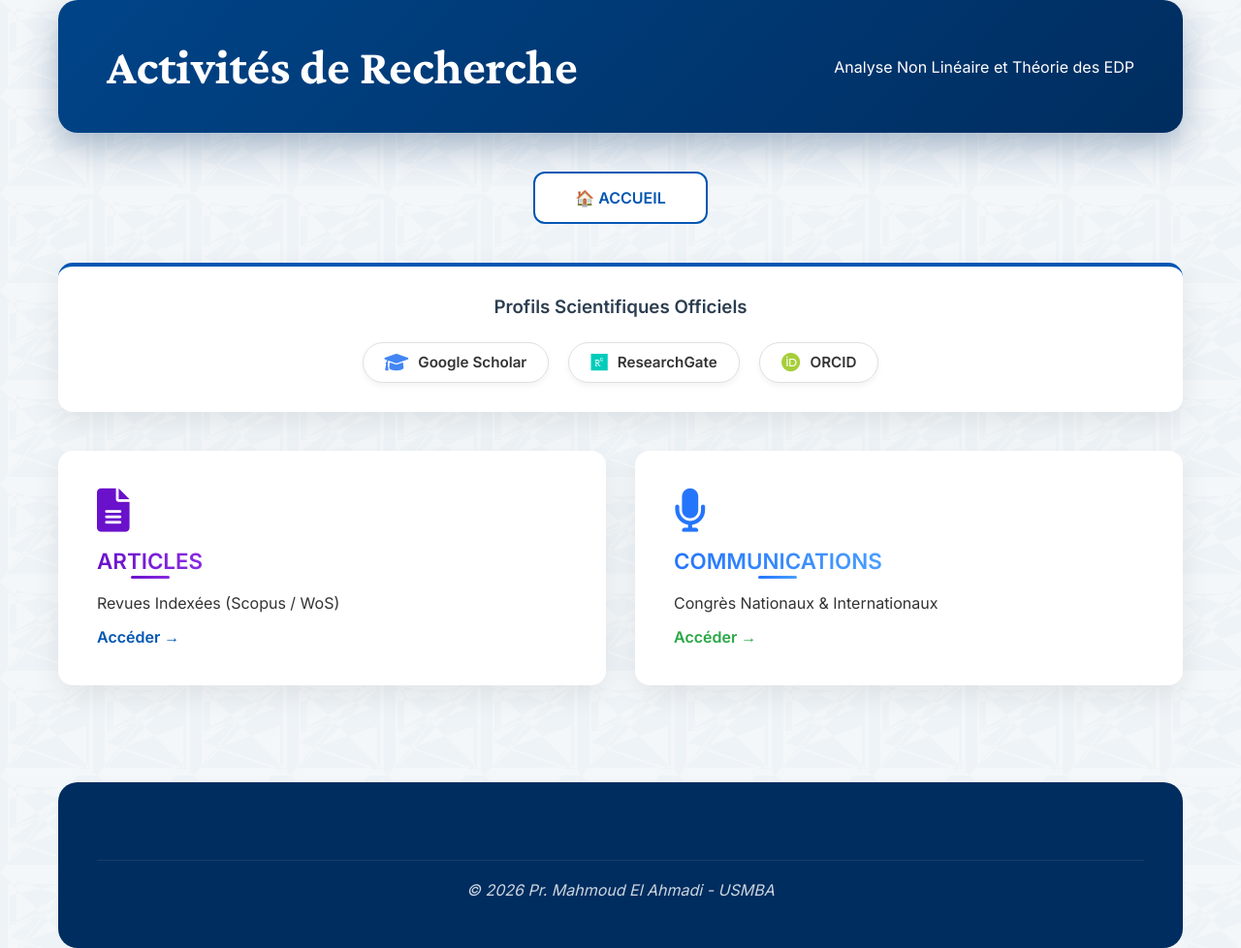
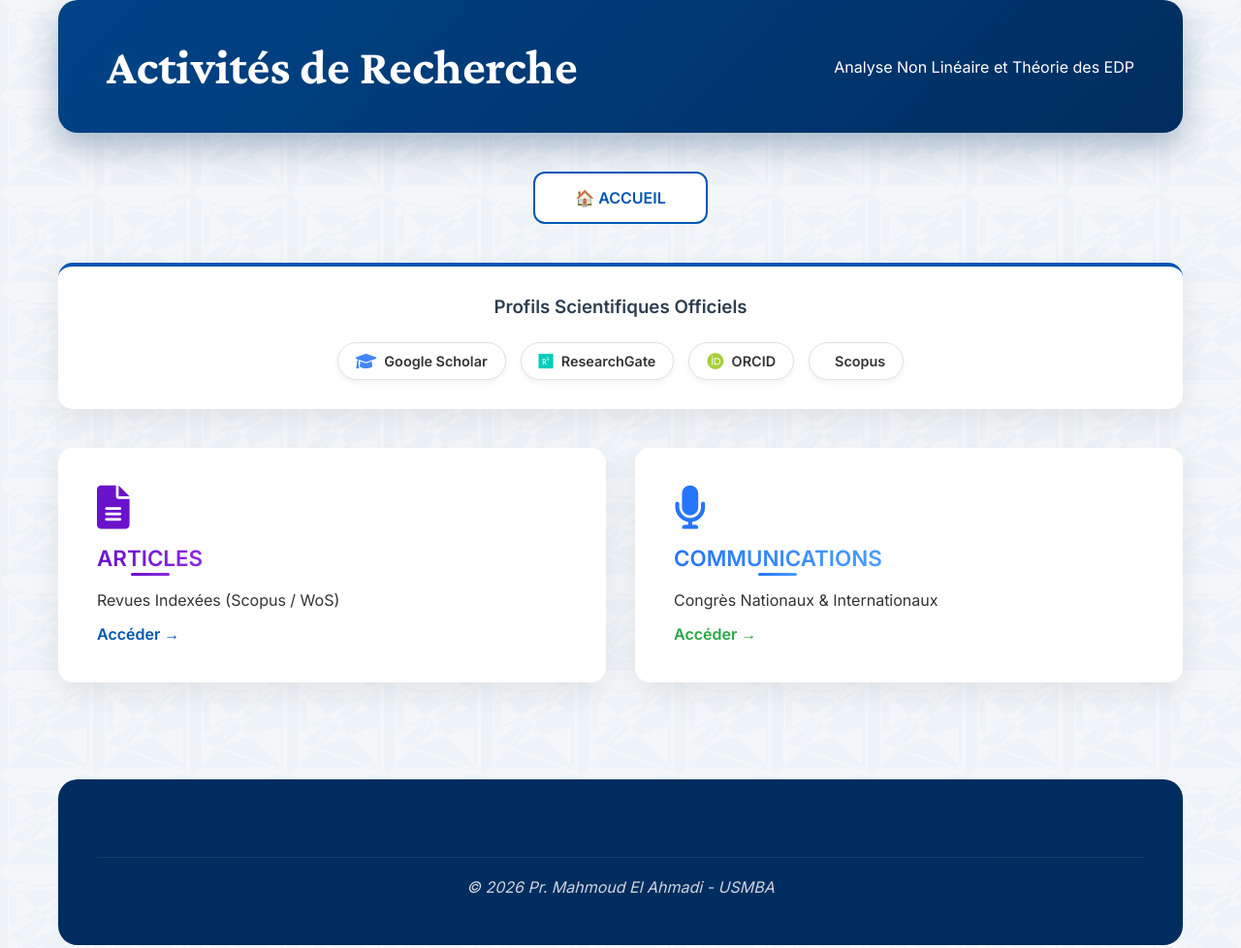
Before and after one commit to mahmoudmath/mahmoudmath.github.io, a Jekyll site: the page recherche.html, which Jekyll copies as it is, in a window 1280 px wide. Shown: the whole page at 97% size. Built offline with Jekyll 4.4.1, drawn with Linux system fonts in a browser that asks for light colours.

Commit message:
Update recherche.html

```diff
--- a/recherche.html
+++ b/recherche.html
@@ -16,11 +16,11 @@ j=d.createElement(s),dl=l!='dataLayer'?'&l='+l:'';j.async=true;j.src=
     <link rel="stylesheet" href="style.css">
 
     <style>
-        /* --- STYLE DES PROFILS SCIENTIFIQUES --- */
+        /* --- STYLE DES PROFILS SCIENTIFIQUES (4 BOUTONS) --- */
         .research-links {
             display: flex;
             justify-content: center;
-            gap: 20px;
+            gap: 15px; /* Espacement ajusté pour 4 boutons */
             flex-wrap: wrap;
             margin-top: 20px;
         }
@@ -28,14 +28,14 @@ j=d.createElement(s),dl=l!='dataLayer'?'&l='+l:'';j.async=true;j.src=
         .btn-scientific {
             display: inline-flex;
             align-items: center;
-            padding: 10px 22px;
+            padding: 10px 18px;
             background: white;
             border: 1px solid #e0e0e0;
             border-radius: 50px;
             text-decoration: none !important;
             color: #333;
             font-weight: 600;
-            font-size: 0.95em;
+            font-size: 0.9em;
             transition: all 0.3s ease;
             box-shadow: 0 3px 6px rgba(0,0,0,0.05);
         }
@@ -48,7 +48,7 @@ j=d.createElement(s),dl=l!='dataLayer'?'&l='+l:'';j.async=true;j.src=
         }
 
         .btn-scientific i {
-            margin-right: 10px;
+            margin-right: 8px;
         }
 
         .presentation h3 {
@@ -59,11 +59,6 @@ j=d.createElement(s),dl=l!='dataLayer'?'&l='+l:'';j.async=true;j.src=
     </style>
 </head>
 <body>
-    <!-- Google Tag Manager (noscript) -->
-<noscript><iframe src="https://www.googletagmanager.com/ns.html?id=GTM-5HG84LR9"
-height="0" width="0" style="display:none;visibility:hidden"></iframe></noscript>
-<!-- End Google Tag Manager (noscript) -->
-
     <div class="container">
         <header class="professor-header" data-aos="fade-down">
             <div class="professor-name">Activités de Recherche</div>
@@ -79,17 +74,22 @@ height="0" width="0" style="display:none;visibility:hidden"></iframe></noscript>
             <div class="research-links">
                 <!-- Google Scholar -->
                 <a href="https://scholar.google.com/citations?user=UxwjIW8AAAAJ&hl=fr" target="_blank" class="btn-scientific">
-                    <i class="fa-solid fa-graduation-cap" style="color: #4285F4; font-size: 1.3em;"></i> Google Scholar
+                    <i class="fa-solid fa-graduation-cap" style="color: #4285F4; font-size: 1.2em;"></i> Google Scholar
                 </a>
 
                 <!-- ResearchGate -->
                 <a href="https://www.researchgate.net/profile/Mahmoud-El-Ahmadi" target="_blank" class="btn-scientific">
-                    <i class="fa-brands fa-researchgate" style="color: #00ccbb; font-size: 1.3em;"></i> ResearchGate
+                    <i class="fa-brands fa-researchgate" style="color: #00ccbb; font-size: 1.2em;"></i> ResearchGate
                 </a>
 
-                <!-- ORCID (Lien corrigé) -->
+                <!-- ORCID -->
                 <a href="https://orcid.org/0000-0002-6493-3219" target="_blank" class="btn-scientific">
-                    <i class="fa-brands fa-orcid" style="color: #A6CE39; font-size: 1.3em;"></i> ORCID
+                    <i class="fa-brands fa-orcid" style="color: #A6CE39; font-size: 1.2em;"></i> ORCID
+                </a>
+
+                <!-- Scopus (Nouveau) -->
+                <a href="https://www.scopus.com/authid/detail.uri?authorId=58917396500" target="_blank" class="btn-scientific">
+                    <i class="fa-solid fa-magnifying-glass-chart" style="color: #ff6600; font-size: 1.2em;"></i> Scopus
                 </a>
             </div>
         </div>
```
